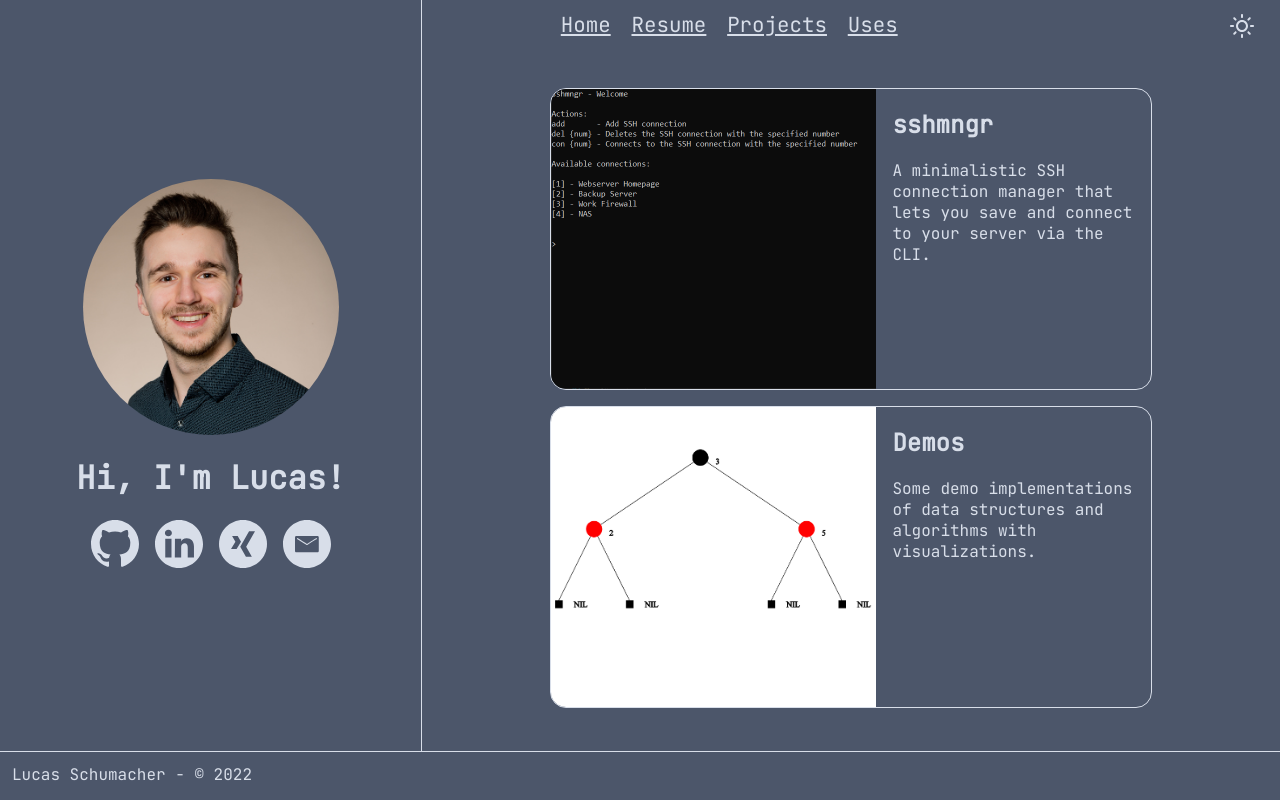
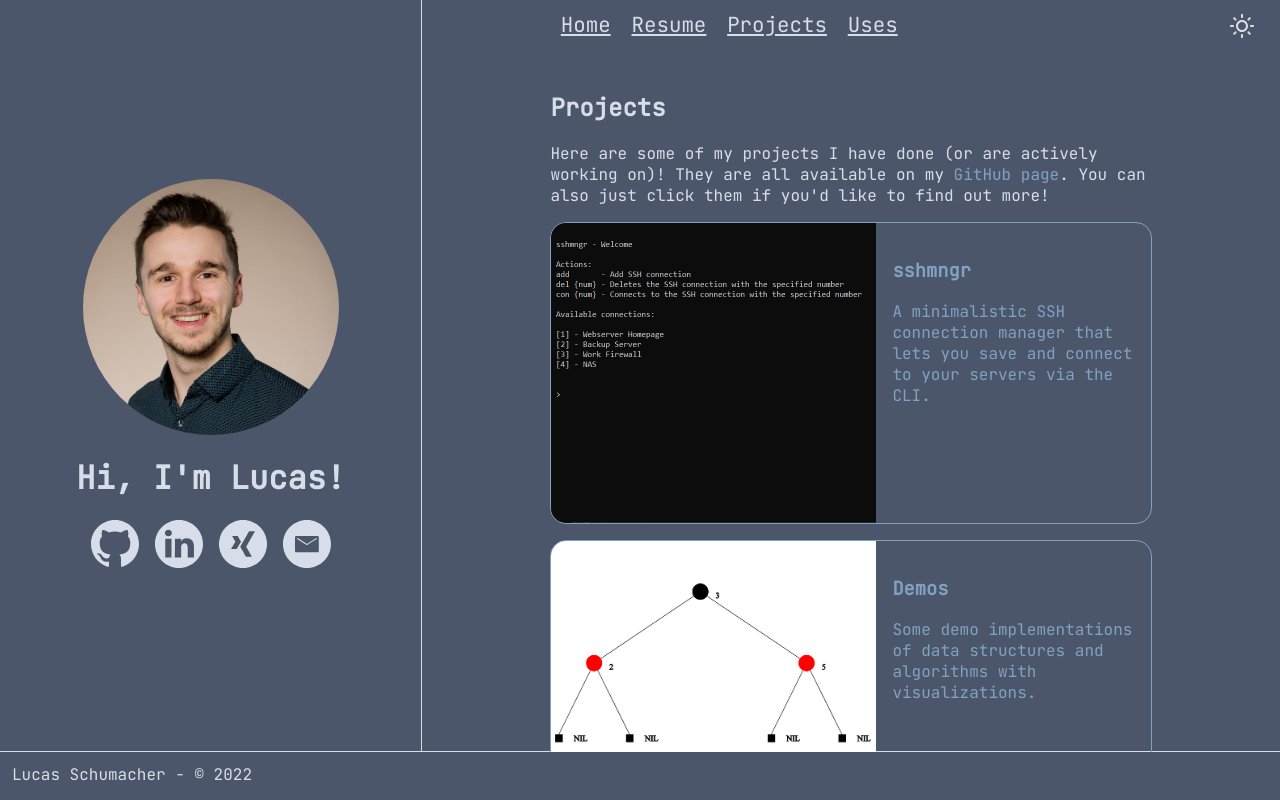
Before and after one commit to Aceto1/aceto.dev, a Next.js app: page /projects in a window 1280 px wide. Built offline with nearby package versions, Linux system fonts and the light colour scheme.

Commit message:
Fully implement 'pojects' page

```diff
--- a/components/ProjectItem/ProjectItem.module.css
+++ b/components/ProjectItem/ProjectItem.module.css
@@ -2,7 +2,7 @@
   border-radius: 1em;
   border: 1px solid;
   display: flex;
-  flex-direction: row;
+  flex-direction: column;
   overflow: hidden;
   margin-top: 1em;
 }
@@ -12,6 +12,15 @@
 }
 
 .textContainer {
-  width: calc(100% - 325px);
-  padding-left: 1em;
+  padding: 1em;
 }
+
+@media screen and (min-width: 700px) {
+  .container {
+    flex-direction: row;
+  }
+
+  .textContainer {
+    width: calc(100% - 325px);
+  }
+}
--- a/components/ProjectItem/ProjectItem.tsx
+++ b/components/ProjectItem/ProjectItem.tsx
@@ -16,7 +16,7 @@ const ProjectItem: FC<ProjectItemProps> = (props) => {
       <div className={styles.container}>
         <Image src={props.image} height={300} width={325} layout="fixed" alt="sshmngr cli interface" />
         <div className={styles.textContainer}>
-          <h2>{props.title}</h2>
+          <h3>{props.title}</h3>
           <p>{props.text}</p>
         </div>
       </div>
--- a/components/Sidebar/Sidebar.tsx
+++ b/components/Sidebar/Sidebar.tsx
@@ -23,8 +23,8 @@ const Navigation: FC<SidebarProps> = (props) => {
       <Link href="/resume">
         <a>Resume</a>
       </Link>
-      <Link href="https://demo.aceto.dev/">
-        <a>Demos</a>
+      <Link href="/projects">
+        <a>Projects</a>
       </Link>
       <Link href="/uses">
         <a>Uses</a>
--- a/pages/index.tsx
+++ b/pages/index.tsx
@@ -9,11 +9,11 @@ const Home: NextPage = () => {
       <h2>About Me</h2>
       <p>Thanks for stopping by!</p>
 
-      <p>I&apos;m a 24 year old software developer living in Jena, Germany. I&apos;m currently studying computer science while working as a fullstack developer at a medium-sized company in Erfurt.</p>
+      <p>I&apos;m a 24 year old software developer living in Jena, Germany. I&apos;m currently studying computer science while working as a .NET developer at a small company near Cologne.</p>
 
-      <p>In my day to day work I mostly use TypeScript + React for any frontend development (which I&apos;ve grown fond of recently) and .Net Core or Java for any backend related things. I have also worked with WPF in the past and did my fair share of database-level (SQL) development. You can learn more about my skills and background in my <Link href='/resume'><a>resume</a></Link>.</p>
+      <p>In my day to day work I mostly use .NET and Blazor WASM (which I&apos;ve grown fond of recently). In my free time I also enjoy doing things with React and Next.js, like this website! I have also worked with WPF and Java in the past and did my fair share of database-level (SQL) development. You can learn more about my skills and background in my <Link href='/resume'><a>resume</a></Link>.</p>
 
-      <p>Since programming is also a big passion of mine, I&apos;m currently trying to build a small portfolio. Right now the implementations of some algorithms can be found on my <Link href='https://demo.aceto.dev/'><a>demo page</a></Link>.</p>
+      <p>Since programming is also a big passion of mine, I&apos;m currently trying to build a small portfolio. Head over to my <Link href='/projects'><a>projects page</a></Link> to take a look!</p>
 
       <p>Besides coding I&apos;m also a huge keyboard nerd and try to keep a few cool plants alive in my appartment.</p>
 
--- a/pages/projects.tsx
+++ b/pages/projects.tsx
@@ -2,12 +2,12 @@ import { NextPage } from 'next';
 import Link from 'next/link';
 import ProjectItem, { ProjectItemProps } from '../components/ProjectItem/ProjectItem';
 
-import styles from '../styles/projects.module.css';
+import styles from '../styles/Projects.module.css';
 
 const projectItems: ProjectItemProps[] = [
   {
     title: "sshmngr",
-    text: "A minimalistic SSH connection manager that lets you save and connect to your server via the CLI.",
+    text: "A minimalistic SSH connection manager that lets you save and connect to your servers via the CLI.",
     image: "/sshmngr.png",
     url: "https://github.com/Aceto1/sshmngr"
   },
@@ -16,12 +16,20 @@ const projectItems: ProjectItemProps[] = [
     text: "Some demo implementations of data structures and algorithms with visualizations.",
     image: "/demos.png",
     url: "https://demo.aceto.dev/"
+  },
+  {
+    title: "awesome-nord",
+    text: "A repository containing a collection of nord-theme related things I maintain.",
+    image: "/awesome-nord.png",
+    url: "https://github.com/Aceto1/awesome-nord"
   }
 ];
 
 const Projects: NextPage = () => {
   return (
     <div className={styles.container}>
+      <h2>Projects</h2>
+      <p>Here are some of my projects I have done (or are actively working on)! They are all available on my <Link href='https://github.com/Aceto1/'><a>GitHub page</a></Link>. You can also just click them if you&apos;d like to find out more!</p>
       {projectItems.map((projectItem, i) => <ProjectItem
         key={i}
         image={projectItem.image}
--- a/styles/Projects.module.css
+++ b/styles/Projects.module.css
@@ -3,3 +3,7 @@
   flex-direction: column;
   width: 100%;
 }
+
+.container a {
+  color: #81a1c1;
+}
```
Also changed, not shown: public/awesome-nord.png (added), public/sshmngr.png.
